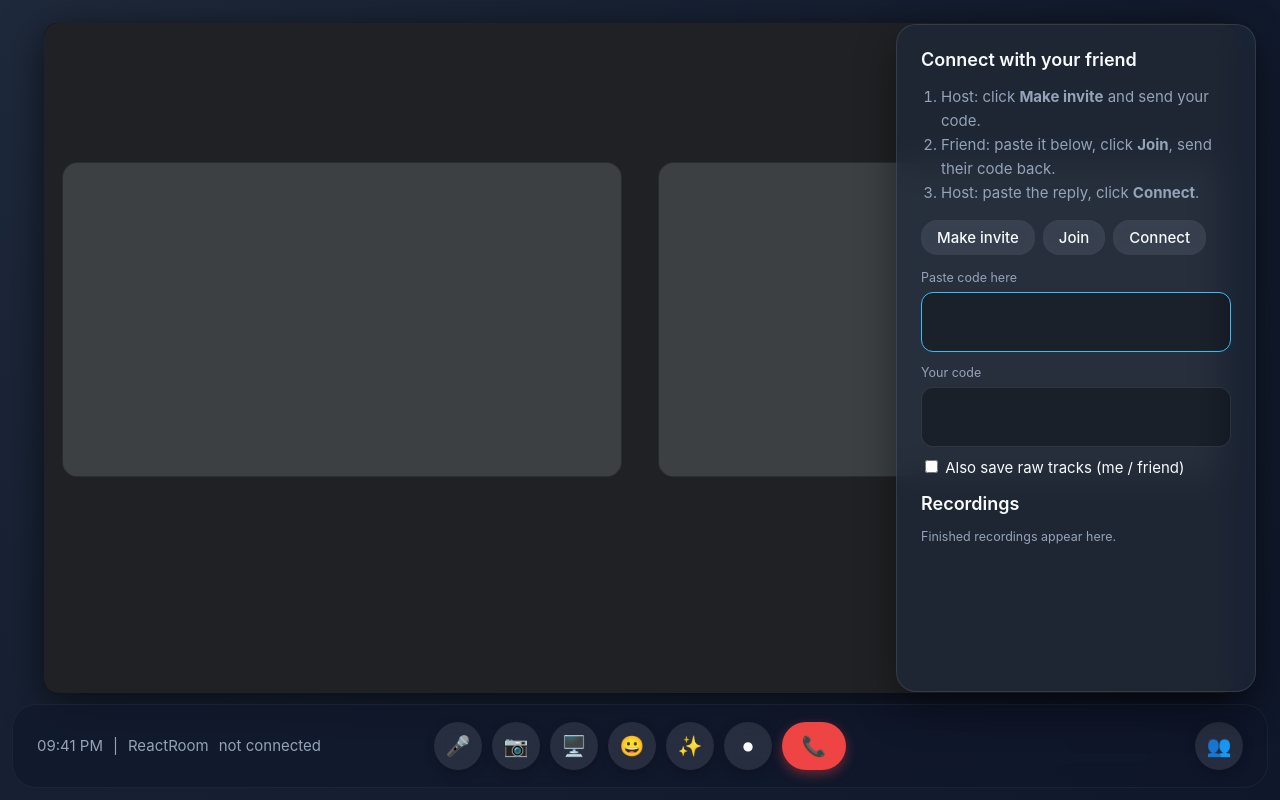
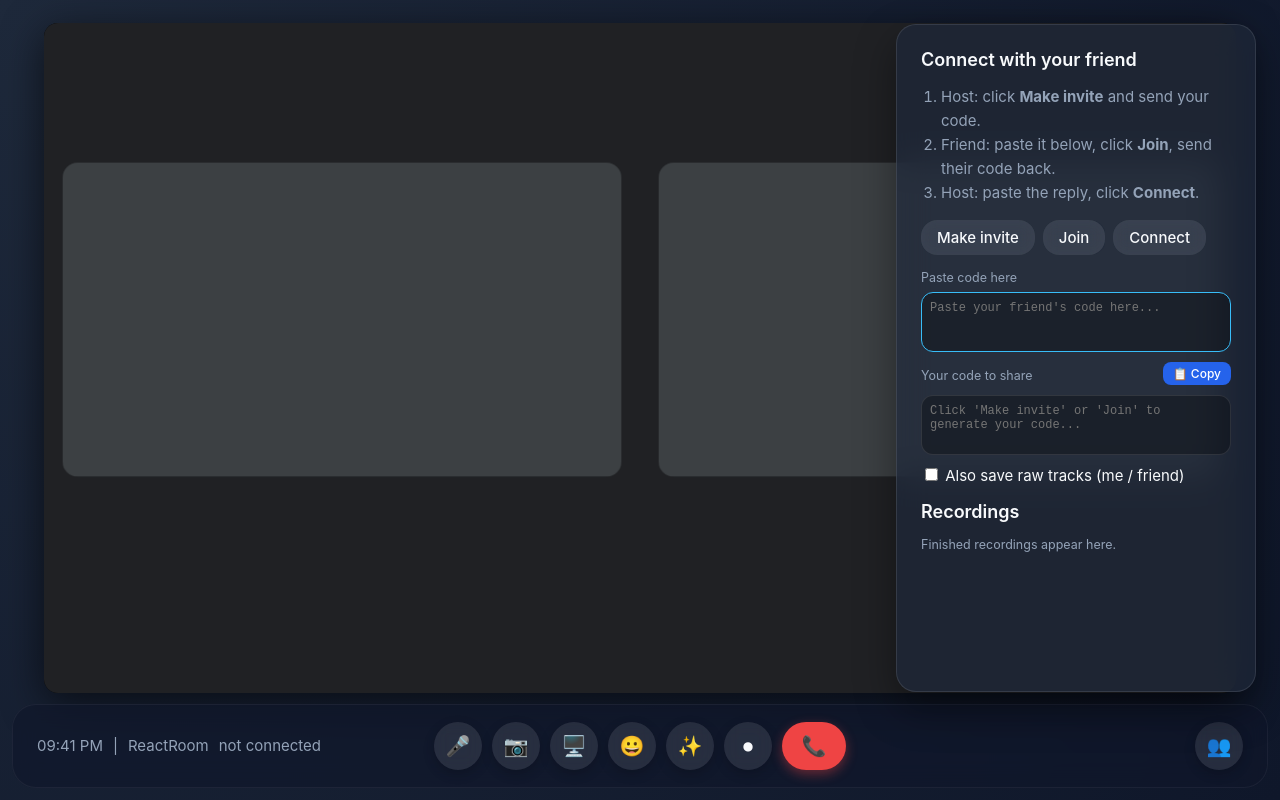
Before and after one commit to ankush17king-commits/React, a plain HTML site: page index.html in a window 1280 px wide. Both pictures are taken after a click on the button "Join with a code". Drawn offline with Linux system fonts and the light colour scheme.

Commit message:
Auto-update website: 2026-10-03 03:11:38

```diff
--- a/index.html
+++ b/index.html
@@ -61,7 +61,11 @@ video{max-width:100%;border-radius:10px}small{color:var(--mut)}
 <div id="pn"><h3>Connect with your friend</h3>
 <ol><li>Host: click <b>Make invite</b> and send your code.</li><li>Friend: paste it below, click <b>Join</b>, send their code back.</li><li>Host: paste the reply, click <b>Connect</b>.</li></ol>
 <div class="row"><button id="host">Make invite</button><button id="join">Join</button><button id="conn">Connect</button></div>
-<small>Paste code here</small><textarea id="in"></textarea><small>Your code</small><textarea id="out" readonly></textarea>
+<small>Paste code here</small><textarea id="in" placeholder="Paste your friend's code here..."></textarea>
+<div style="display:flex; justify-content:space-between; align-items:center;">
+<small>Your code to share</small><button id="copyBtn" style="padding:4px 10px; font-size:12px; border-radius:8px; margin-bottom:4px; background:var(--blue); color:#fff;">📋 Copy</button>
+</div>
+<textarea id="out" readonly placeholder="Click 'Make invite' or 'Join' to generate your code..."></textarea>
 <label><input type="checkbox" id="raw"> Also save raw tracks (me / friend)</label>
 <h3 style="margin-top:16px">Recordings</h3><div id="clips"><small>Finished recordings appear here.</small></div></div>
 <audio id="a1" autoplay></audio><audio id="a2" autoplay></audio>
@@ -141,5 +145,6 @@ function go(m){$('#home').hidden=true;$('#room').hidden=false;$('#pn').classList
 $('#nw').onclick=()=>go('host');$('#jn').onclick=()=>go('join');
 document.querySelectorAll('[data-pop]').forEach(b=>b.onclick=()=>{const p=$('#'+b.dataset.pop),w=p.classList.contains('open');document.querySelectorAll('.pop').forEach(x=>x.classList.remove('open'));if(!w)p.classList.add('open')});
 $('#lv').onclick=()=>{if(!recs.length||confirm('Recording in progress. Leave anyway?'))location.reload()};
+$('#copyBtn').onclick=()=>{const v=$('#out').value;if(!v)return;navigator.clipboard.writeText(v).catch(()=>{$('#out').select();document.execCommand('copy')});const b=$('#copyBtn');b.textContent='✅ Copied!';setTimeout(()=>b.textContent='📋 Copy',2000)};
 setInterval(()=>$('#clk').textContent=new Date().toLocaleTimeString([],{hour:'2-digit',minute:'2-digit'}),1000);
 </script></body></html>
```
Also changed, not shown: 1 other file.
